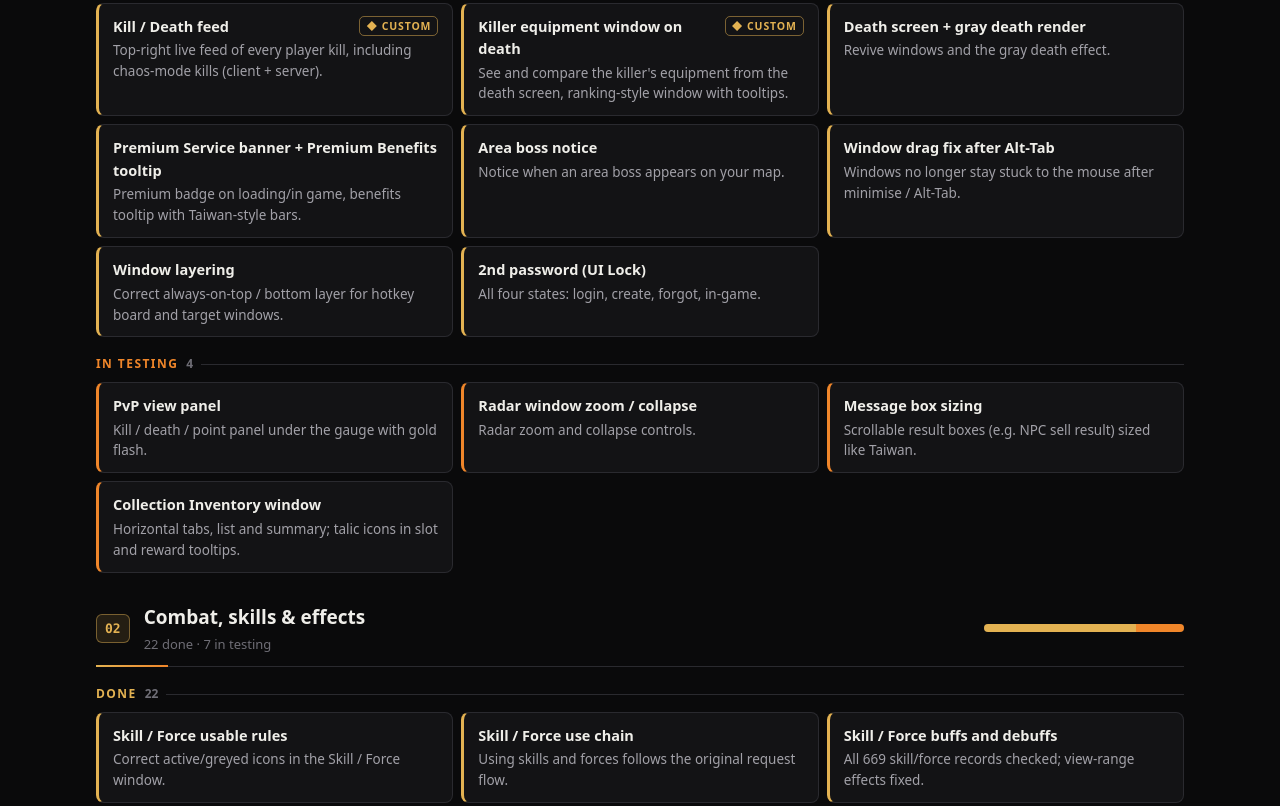
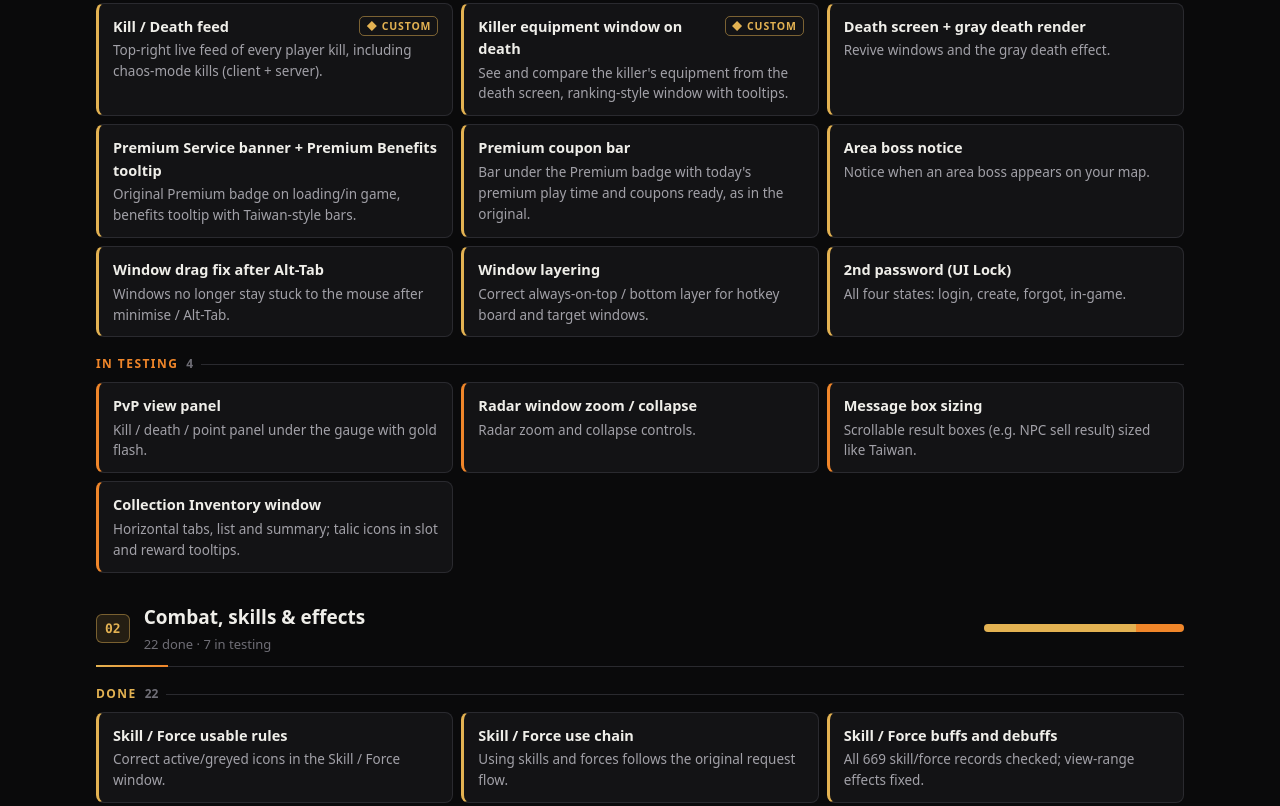
Before and after one commit to legendofcr33d/rf455-roadmap, a plain HTML site: page index.html in a window 1280 px wide. Shown: the part 1518-2324 px from the top of the page. Drawn offline with Linux system fonts and the light colour scheme.

Commit message:
Add Premium coupon bar and daily Premium Reward coupon; original Premium badge
Co-Authored-By: Claude Opus 5.5 <noreply@anthropic.com>

```diff
--- a/index.html
+++ b/index.html
@@ -97,7 +97,7 @@ footer{border-top:1px solid var(--line);padding:20px 0 40px;color:var(--dim);fon
     <p class="eyebrow">RF Online · Taiwan 455 base</p>
     <h1>Feature &amp; Fix <span>Roadmap</span></h1>
     <p class="sub">Everything the project already has, and what is built and waiting for its final in-game test.</p>
-    <div class="meta"><span>Last updated <b id="updated">2026-11-25</b></span><span><b id="total"></b> items tracked</span></div>
+    <div class="meta"><span>Last updated <b id="updated">2026-11-26</b></span><span><b id="total"></b> items tracked</span></div>
   </header>
 
   <div class="overview" id="stats"></div>
@@ -165,7 +165,8 @@ const F = [
 ["ui","done",1,"Kill / Death feed","Top-right live feed of every player kill, including chaos-mode kills (client + server)."],
 ["ui","done",1,"Killer equipment window on death","See and compare the killer's equipment from the death screen, ranking-style window with tooltips."],
 ["ui","done",0,"Death screen + gray death render","Revive windows and the gray death effect."],
-["ui","done",0,"Premium Service banner + Premium Benefits tooltip","Premium badge on loading/in game, benefits tooltip with Taiwan-style bars."],
+["ui","done",0,"Premium Service banner + Premium Benefits tooltip","Original Premium badge on loading/in game, benefits tooltip with Taiwan-style bars."],
+["ui","done",0,"Premium coupon bar","Bar under the Premium badge with today's premium play time and coupons ready, as in the original."],
 ["ui","done",0,"Area boss notice","Notice when an area boss appears on your map."],
 ["ui","done",0,"Window drag fix after Alt-Tab","Windows no longer stay stuck to the mouse after minimise / Alt-Tab."],
 ["ui","done",0,"Window layering","Correct always-on-top / bottom layer for hotkey board and target windows."],
@@ -233,6 +234,7 @@ const F = [
 ["systems","done",0,"Honor Guild","Honor Guild list, notices and mark (client + server)."],
 ["systems","done",0,"Patriarch election + tax","Election result window; tax split checked."],
 ["systems","done",0,"Patriarch window matches the original","Solid tab background, council member rows aligned, and tax distribution rows, labels and OK button as in the original."],
+["systems","test",1,"Daily Premium Reward coupon","One Premium Reward Exchange Coupon a day after 5 hours of premium play, shown on the coupon bar (client + server, GM test command)."],
 ["systems","done",0,"Holy Stone (crystal) HP window","Who can see the crystal HP during chip war."],
 ["systems","done",0,"Race-war result screen","Win/Failure screens render correctly."],
 ["systems","done",0,"MAU / unit system","Unit storehouse, tuning, repair price; mount/dismount."],
```
